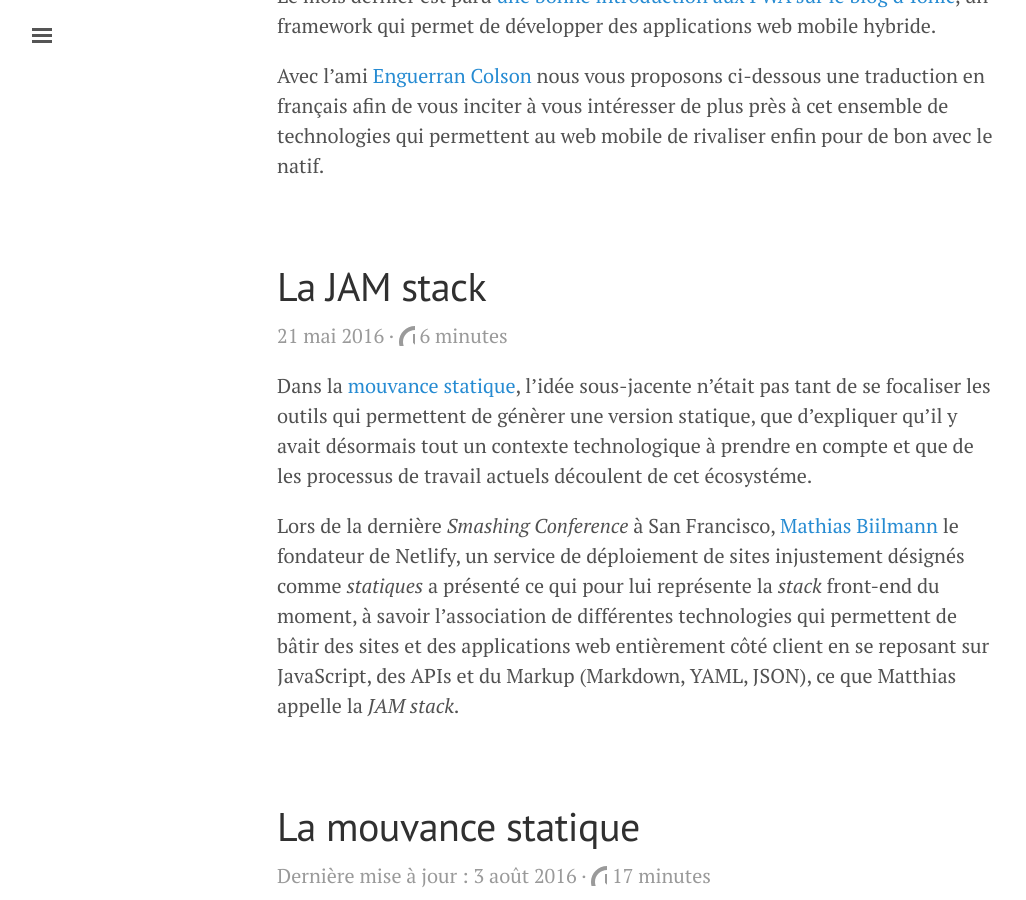
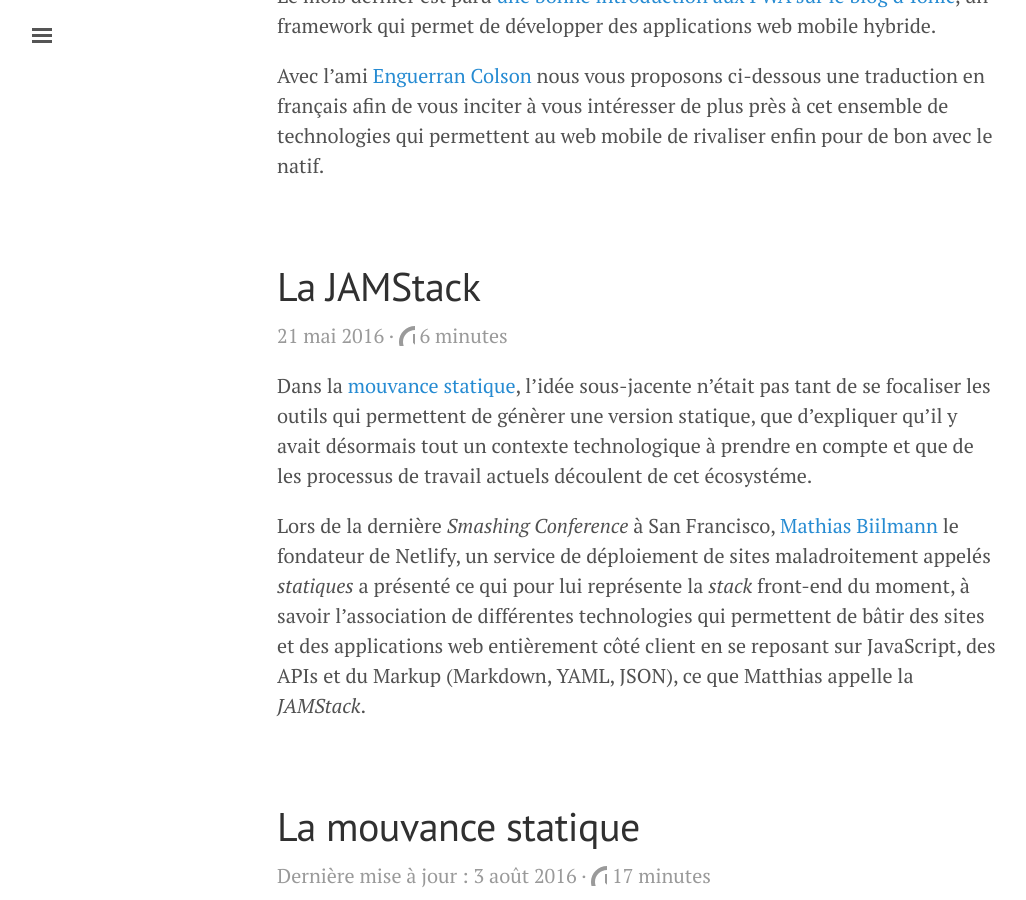
Before and after one commit to DirtyF/frank.taillandier.me, a Jekyll site: the page built from index.html, in a window 1280 px wide and 900 px high, scrolled down 1051 px. Shown: the whole window, without its empty margins (3-1029 px from the left). Built offline with Jekyll 4.4.1, drawn with Linux system fonts in a browser that asks for light colours; the list of posts is cut into pages by our own code; comment, search, counter and statistics services are not loaded; some of the changed text lies outside the part shown.

Commit message:
On écrit maintenant JAMStack

```diff
--- a/_posts/2016-05-21-la-stack-jam.md
+++ b/_posts/2016-05-21-la-stack-jam.md
@@ -1,5 +1,5 @@
 ---
-title: La JAM stack
+title: La JAMStack
 description: La combinaison JavaScript, APIs et Markup (JAM) constitue une plateforme technologique web moderne et performante.
 image: /assets/img/2016/05/a-new-stack.png
 ---
@@ -7,7 +7,7 @@ image: /assets/img/2016/05/a-new-stack.png
 Dans la [mouvance statique](/2016/03/08/les-gestionnaires-de-contenu-statique/), l'idée sous-jacente n'était pas tant de se focaliser les outils qui permettent de génèrer une version statique, que d'expliquer qu'il y avait désormais tout un contexte technologique à prendre en compte et que de les processus de travail actuels découlent de cet écosystéme.
 
 Lors de la dernière _Smashing Conference_ à San Francisco, [Mathias Biilmann](http://mathias-biilmann.net/)
-le fondateur de Netlify, un service de déploiement de sites injustement désignés comme *statiques* a présenté ce qui pour lui représente la _stack_ front-end du moment, à savoir l’association de différentes technologies qui permettent de bâtir des sites et des applications web entièrement côté client en se reposant sur JavaScript, des APIs et du Markup (Markdown, YAML, JSON), ce que Matthias appelle la *JAM stack*.
+le fondateur de Netlify, un service de déploiement de sites maladroitement appelés *statiques* a présenté ce qui pour lui représente la _stack_ front-end du moment, à savoir l’association de différentes technologies qui permettent de bâtir des sites et des applications web entièrement côté client en se reposant sur JavaScript, des APIs et du Markup (Markdown, YAML, JSON), ce que Matthias appelle la *JAMStack*.
 
 <!-- excerpt -->
 
@@ -17,13 +17,13 @@ Pour mieux comprendre le propos de Mathias, je vous invite à aller [regarder la
 
 On retiendra une séparation stricte des problématiques : génération du site, hébergement, code client et code serveur. Les bonnes pratiques à respecter : héberger sur un CDN pour la performance, des déploiements unitaires, une invalidation instantanée du cache, un code source versionné dans git et des process automatisés — bonnes pratiques qui restent valables même si vous utilisez encore une bonne vieille base de données.
 
-Afin de préciser son propos Matthias a mis en ligne [JAMstack.org](http://jamstack.org/) qui présente rapidement les concepts et la philosophie derrière cet acronyme un peu abscon.
+Afin de préciser son propos Matthias a mis en ligne [JAMStack.org](http://jamstack.org/) qui présente rapidement les concepts et la philosophie derrière cet acronyme un peu abscon.
 
 Je me permet ici de relayer son message à l'aide d'une traduction en français car d'une part  ce texte permet d'avoir une bonne vision des architectures et des technologies web modernes et de l'autre il permet de comprendre que tout cela va bien au délà de la simple génération de la version _statique_ d'un site.
 
 ![JAMStack](/assets/img/2016/05/jamstack.png)
 
->  **La JAM stack est une façon idéale de bâtir des sites et des applications web performants, sécurisés et simples à mettre à jour.**
+>  **La JAMStack est une façon idéale de bâtir des sites et des applications web performants, sécurisés et simples à mettre à jour.**
 >
 >  JAM signifie *JavaScript, APIs and Markup*. C'est l'ensemble des technologies qui progresse le plus rapidement lorsqu'il s'agit de bâtir des sites et des applications web : plus de serveurs, hébergez tout votre partie cliente sur des CDNs et utilisez des APIs pour les parties dynamiques.
 >
@@ -31,14 +31,14 @@ Je me permet ici de relayer son message à l'aide d'une traduction en français
 >
 >  De nos jours les navigateurs sont les systèmes d'exploitation du web et sont capables de faire tourner des applications complexes entièrement côté client. Il sont capables de faire appel et d'interagir avec un nombre sans cesse croissant d'APIs et de services à travers différents domaines et infrastructures. Les CDNs (Content Delivery Network ou Réseau de diffusion de contenu) ne sont plus un luxe que seules les grandes entreprises peuvent se permettre, ils sont maintenant devenus courants afin de réduire la vitesse d'accès au serveur (le *Time to First Byte*) pour les sites et les applications de toutes tailles. Les modèles de déploiement ont évolué : les transferts manuels et fastidieux ont cédé la place à des processus automatisés déclenchés par des systèmes de gestion de version de plus en plus présents.
 >
->  La *JAM stack* décrit ce nouvel état de fait. Au lieu d'envoyer par FTP du code serveur sur un serveur mutualisé, nous poussons avec Git et notre code est immédiatement assemblé et distribué sur des réseaux de CDNs un peu partout dans le monde. Au lieu de dépendre d'une base de donnée pour chaque requête que nous devons effectuer, nous utilisons des outils d'assemblage pour mettre en production des sites et des applications prêts à tourner directement dans le navigateur. Au lieu de mélanger ensemble la persistance, la génération du HTML, les transactions bancaires, l'authentification, etc. nous séparons ces problématiques et faisons appel à des APIs bien précises depuis le côté client.
+>  La *JAMStack* décrit ce nouvel état de fait. Au lieu d'envoyer par FTP du code serveur sur un serveur mutualisé, nous poussons avec Git et notre code est immédiatement assemblé et distribué sur des réseaux de CDNs un peu partout dans le monde. Au lieu de dépendre d'une base de donnée pour chaque requête que nous devons effectuer, nous utilisons des outils d'assemblage pour mettre en production des sites et des applications prêts à tourner directement dans le navigateur. Au lieu de mélanger ensemble la persistance, la génération du HTML, les transactions bancaires, l'authentification, etc. nous séparons ces problématiques et faisons appel à des APIs bien précises depuis le côté client.
 >
->  La *JAM stack* utilise des langages de balisage comme HTML, CSS et Markdown pour formater et mettre en forme notre contenu, du JavaScript côté client pour rendre le tout interactif et engageant, des APIs pour ajouter de la persistence, de la synchronisation en temps réel, des interactions concrêtes, des commentaires, des paniers d'achat et ainsi de suite.
+>  La *JAMStack* utilise des langages de balisage comme HTML, CSS et Markdown pour formater et mettre en forme notre contenu, du JavaScript côté client pour rendre le tout interactif et engageant, des APIs pour ajouter de la persistence, de la synchronisation en temps réel, des interactions concrêtes, des commentaires, des paniers d'achat et ainsi de suite.
 >
 > Les navigateurs sont le nouveau système d'exploitation. Les serveurs sont absorbés par les CDns et les APIs. Les sites sont ou dépourvus de base de données et générés en amont ou font appel à de services de bases de données hébergées  et servies directement depuis le navigateur. JavaScript est en charge de toute programmation dynamique pendant le cycle requête/réponse et tourne entièrement côte client.
 
 Comme à chaque fois qu'il y a changement, les réactions sont mitigées sur cette manière de bâtir des sites et c'est normal, elle ne saurait constituer _la_ solution pour tous les cas de figure, comme d'habitude c'est le contexte qui prime. De plus l'opinion d'une personne directement impliquée dans cet écosystème peut être à juste titre considérée comme biaisée mais il serait vain de nier que cette _stack_ est de plus en plus utilisée et ce pour de bonnes raisons. Peu importe le nom qu'on lui donne, en publiant ce texte mon objectif est avant tout de souligner que le dynamique est bien présent dans ce qui encore trop souvent désigné par la seule appellation _statique_. Ces évolutions ont beaucoup d'impacts, notamment sur les compétences à privilégier dans les équipes.
 
-  Et non cette évolution n'est pas une mode comme je l'entends encore trop souvent, c'est bel et bien le résultat de l'évolution de tout un écosystème dont JavaScript est plus que jamais la pierre angulaire. Ce n'est pas un hasard si Hexo, Brunch, Metalsmith, Harp ou Assemble font partie des [générateurs les plus populaires](https://www.staticgen.com/) et si ceux basés sur la bibliothèque JavaScript [React](http://facebook.github.io/react/) comme [Gatsby](https://www.staticgen.com/gatsby) ou [Phenomic](https://www.staticgen.com/phenomic) connaissent une popularité croissante.
+C'est une évolution et non pas une nouvelle mode, le résultat de l'évolution de tout un écosystème dont JavaScript est plus que jamais la pierre angulaire. Ce n'est pas un hasard si Hexo, Brunch, Metalsmith, Harp ou Assemble font partie des [générateurs les plus populaires](https://www.staticgen.com/) et si ceux basés sur la bibliothèque JavaScript [React](http://facebook.github.io/react/) comme [Gatsby](https://www.staticgen.com/gatsby) ou [Phenomic](https://www.staticgen.com/phenomic) connaissent une popularité croissante.
 
-  Comme toute chose dans l'univers, le web est en perpetuelle évolution. La sagesse et les arts martiaux nous enseignent qu'il est toujours plus fluide d'accompagner un mouvement que de tenter de lui résister. Vous n'avez donc qu'à vous laissez vous porter par la vague.
+Comme toute chose dans l'univers, le web est en perpetuelle évolution. La sagesse et les arts martiaux nous enseignent qu'il est toujours plus fluide d'accompagner un mouvement que de tenter de lui résister, alors laissez vous simplement porter par la vague.
```
